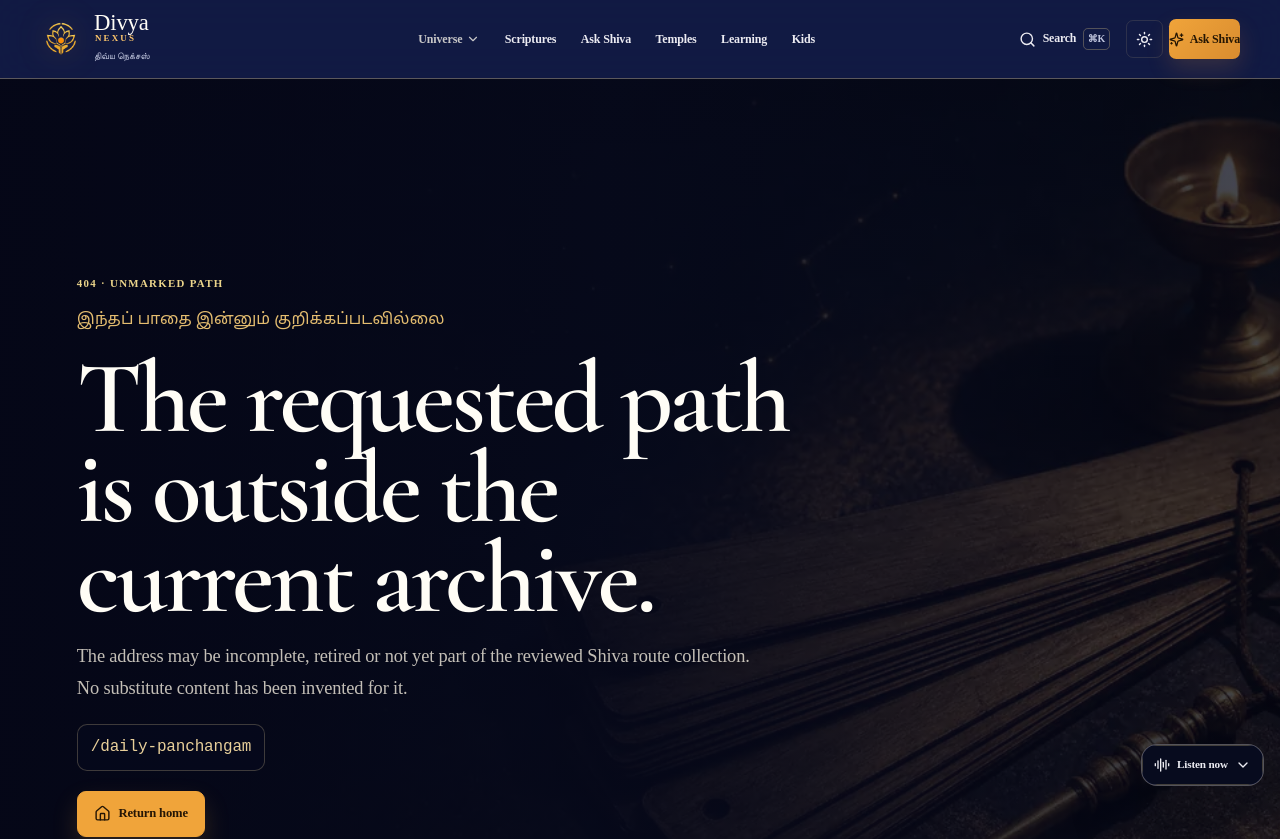
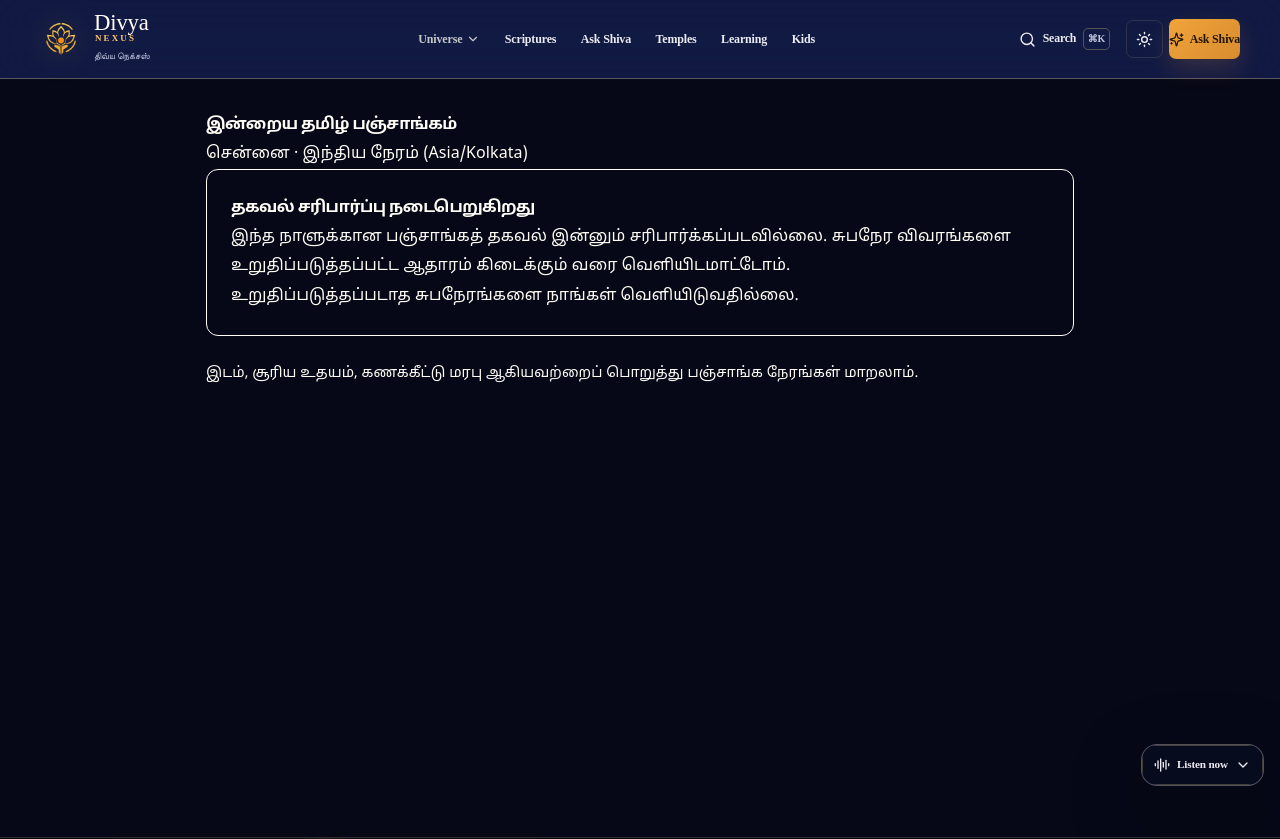
Before and after one commit to ssakthivel02/shiva, a React (Vite) app in the folder client/: page /daily-panchangam in a window 1280 px wide. Shown: the top 839 px of the page. Built offline with nearby package versions, Linux system fonts and the light colour scheme.

Commit message:
feat(panchangam): register lazy daily route

```diff
--- a/client/src/App.tsx
+++ b/client/src/App.tsx
@@ -32,6 +32,7 @@ const NotFound = lazy(() => import("@/pages/NotFound"));
 const ScriptureReader = lazy(() => import("@/pages/ScriptureReader"));
 const SearchPage = lazy(() => import("@/pages/SearchPage"));
 const Status = lazy(() => import("@/pages/Status"));
+const DailyPanchangam = lazy(() => import("@/pages/DailyPanchangam"));
 
 function RestoreLegacyPath() {
   const [location, setLocation] = useLocation();
@@ -50,6 +51,7 @@ function AppRoutes({ onAsk, onSearch }: { onAsk: () => void; onSearch: () => voi
       <Route path="/ask-divya" component={AskDivya} />
       <Route path="/ask" component={AskDivya} />
       <Route path="/search" component={SearchPage} />
+      <Route path="/daily-panchangam" component={DailyPanchangam} />
       <Route path="/scriptures">{() => <ScriptureReader kind="scriptures" />}</Route>
       <Route path="/bhagavad-gita">{() => <ScriptureReader kind="bhagavad-gita" />}</Route>
       <Route path="/rig-veda">{() => <ScriptureReader kind="rig-veda" />}</Route>
```
